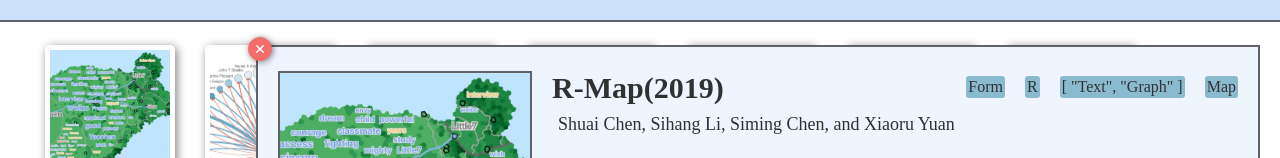
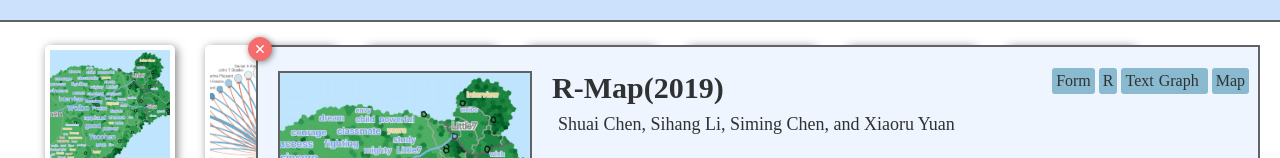
Before and after one commit to WYXxixi999/MetapahorVis--main, a Vue app: page / in a window 1280 px wide. Both pictures are taken after a click on the element 110 px from the left and 265 px from the top of the page. Shown: the part 155-313 px from the top of the page. Built offline with nearby package versions, Linux system fonts and the light colour scheme.

Commit message:
adjust detailContent

```diff
--- a/src/components/DetailView.vue
+++ b/src/components/DetailView.vue
@@ -10,7 +10,15 @@
     />
     <div class="detail-content">
       <div class="groups">
-        <div v-for="g in content.group" :key="g">{{ g }}</div>
+        <!-- <div v-for="g in content.group" :key="g">{{ g }}</div> -->
+        <div v-for="g in content.group" :key="g">
+          <div v-if="typeof g === 'object'">
+            <template v-for="i in props.content.group[2]" :key="i">
+              <a>{{ i }}</a>
+            </template>
+          </div>
+          <div v-else>{{ g }}</div>
+        </div>
       </div>
       <el-image class="preview-img" :src="props.content.picture" fit="cover" />
       <div class="text">
@@ -27,13 +35,13 @@
         </div>
         <div class="task">
           <template v-for="m in props.content.task" :key="m">
-            <a >{{ m }}</a>
+            <a>{{ m }}</a>
           </template>
         </div>
 
         <div class="application">
           <template v-for="m in props.content.application" :key="m">
-            <a>{{m}}</a>
+            <a>{{ m }}</a>
           </template>
         </div>
 
@@ -114,13 +122,18 @@ function CloseWindow() {
     position: absolute;
     top: -5px;
     right: 0;
-    margin-right: 10px;
+    margin-right: 7px;
     display: flex;
     div {
       background-color: rgb(138, 186, 208);
-      padding: 2px;
-      margin: 10px;
+      padding: 1px;
+      margin: 2px;
       border-radius: 3px;
+      //line-height: 70%;
+
+      a {
+        margin: 0px 5px 0px 0px;
+      }
     }
   }
 }
@@ -180,7 +193,7 @@ function CloseWindow() {
   top: 120px;
   left: 300px;
 
-  a{
+  a {
     margin: 0px 8px 0px 0px;
   }
 }
@@ -189,7 +202,7 @@ function CloseWindow() {
   top: 140px;
   left: 300px;
 
-  a{
+  a {
     margin: 0px 20px 0px 0px;
   }
 }
@@ -197,7 +210,7 @@ function CloseWindow() {
   position: absolute;
   top: 160px;
   left: 300px;
-  a{
+  a {
     margin: 0px 20px 0px 0px;
   }
 }
```
Also changed, not shown: public/picture100/2013-Lamp-Variation.png (deleted), src/data/paperData.js, 7 other files (tests, documents, lock files or other folders).
